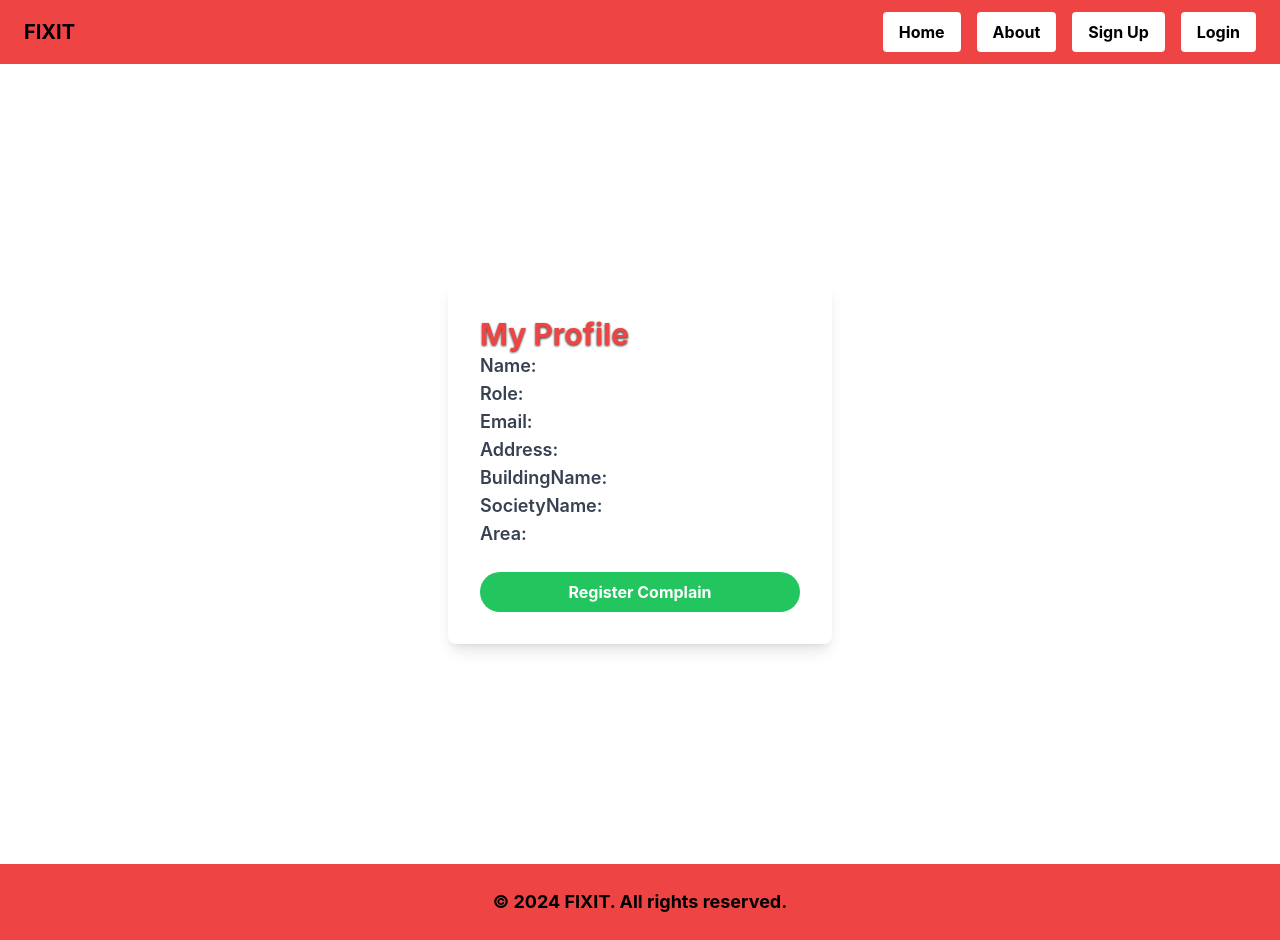
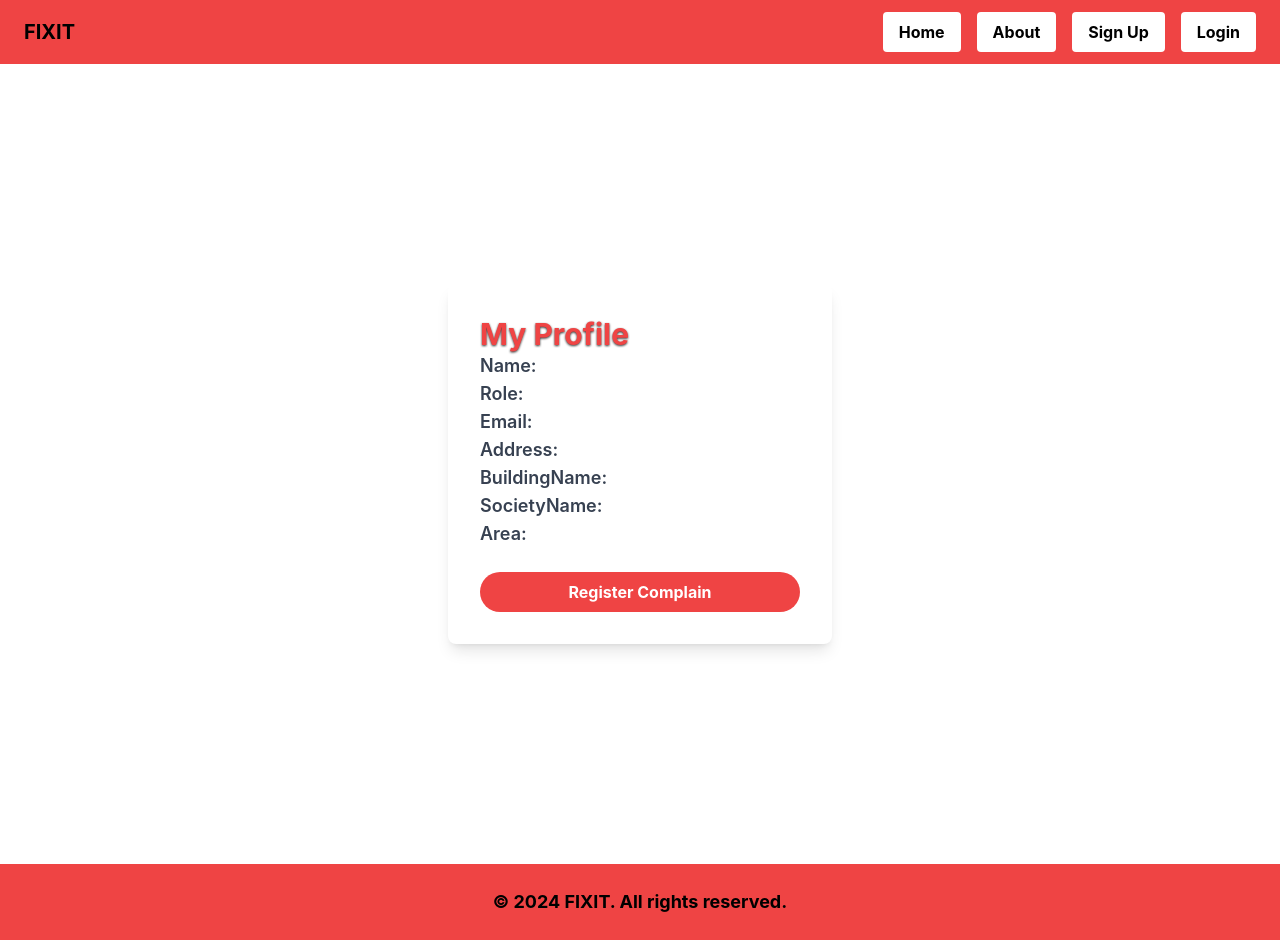
Before and after one commit to Shineri/FixIt, a React (Vite) app in the folder frontend/: page /ManagerProfile in a window 1280 px wide. Built offline with nearby package versions, Linux system fonts and the light colour scheme.

Commit message:
resetpasswod

```diff
--- a/frontend/src/pages/ManagerProfile.jsx
+++ b/frontend/src/pages/ManagerProfile.jsx
@@ -39,7 +39,7 @@ const ManagerProfile = ({ userName, role, email,address,building,society,area })
           </div>
           <div className="mt-6" text-centre>
           <button
-            className="w-full px-4 py-2 font-bold text-white bg-green-500 rounded-full hover:bg-green-700 focus:outline-none focus:shadow-outline"
+            className="w-full px-4 py-2 font-bold text-white bg-red-500 rounded-full hover:bg-green-700 focus:outline-none focus:shadow-outline"
             onClick={handleComplainForm}
           >
           Register Complain
```
